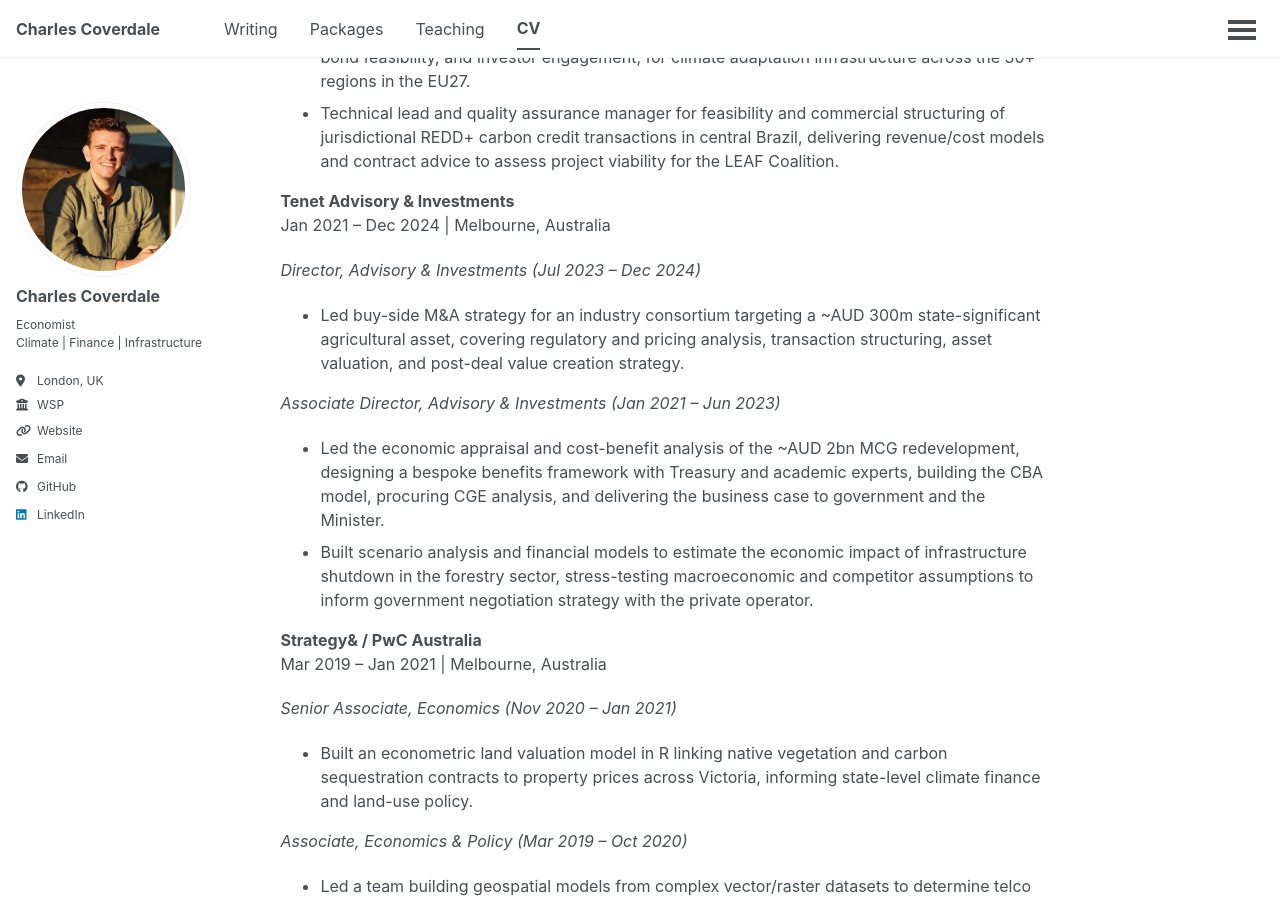
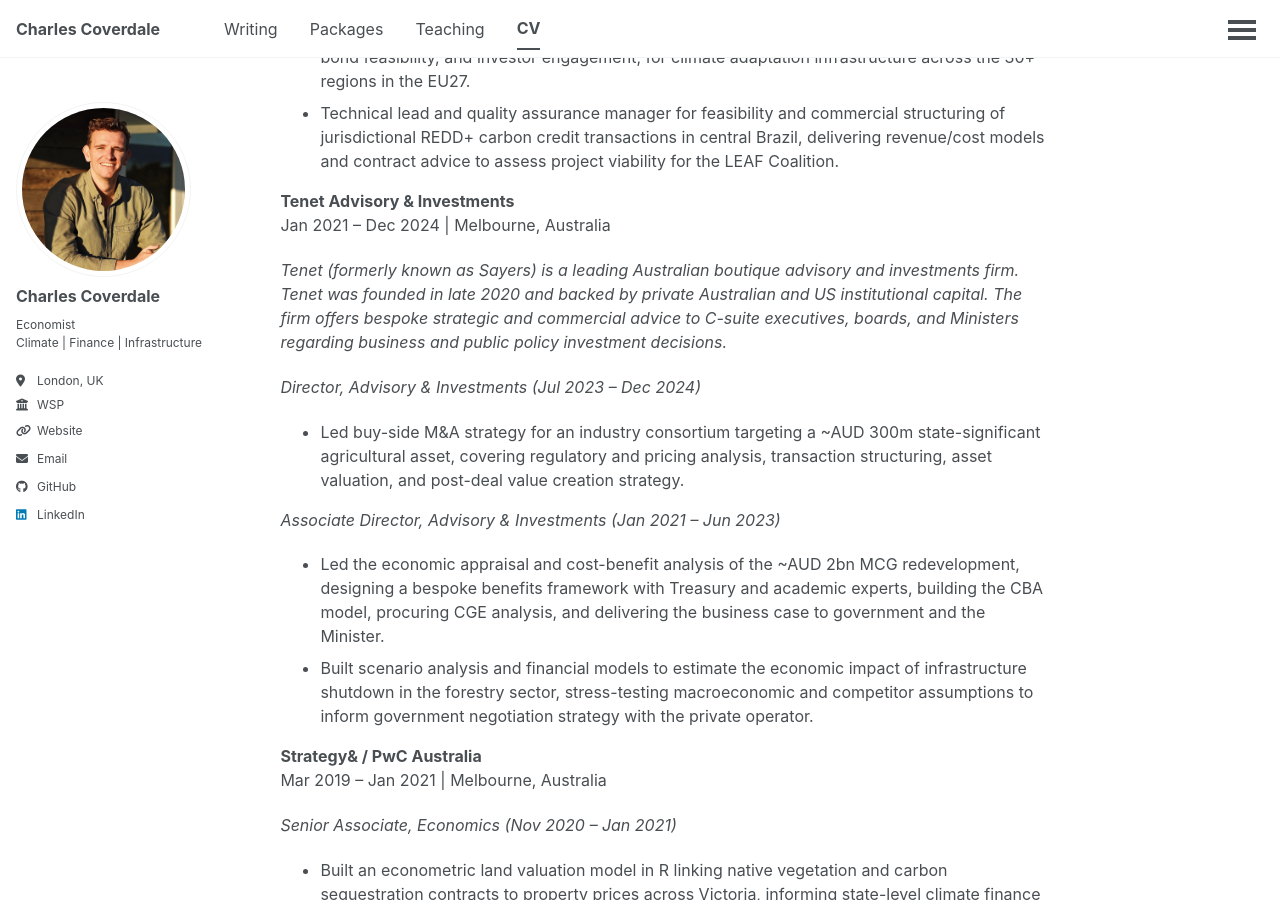
Before and after one commit to charlescoverdale/charlescoverdale.github.io, a Jekyll site: the page built from _pages/cv.md, in a window 1280 px wide and 900 px high, scrolled down 469 px. Built offline with Jekyll 4.4.1, drawn with Linux system fonts in a browser that asks for light colours; a script that is not in the unit is left out.

Commit message:
Add Tenet company description

```diff
--- a/_pages/cv.md
+++ b/_pages/cv.md
@@ -22,6 +22,8 @@ redirect_from:
 
 **Tenet Advisory & Investments**
 <br>Jan 2021 – Dec 2024 | Melbourne, Australia
+
+*Tenet (formerly known as Sayers) is a leading Australian boutique advisory and investments firm. Tenet was founded in late 2020 and backed by private Australian and US institutional capital. The firm offers bespoke strategic and commercial advice to C-suite executives, boards, and Ministers regarding business and public policy investment decisions.*
 
 *Director, Advisory & Investments (Jul 2023 – Dec 2024)*
 
```
